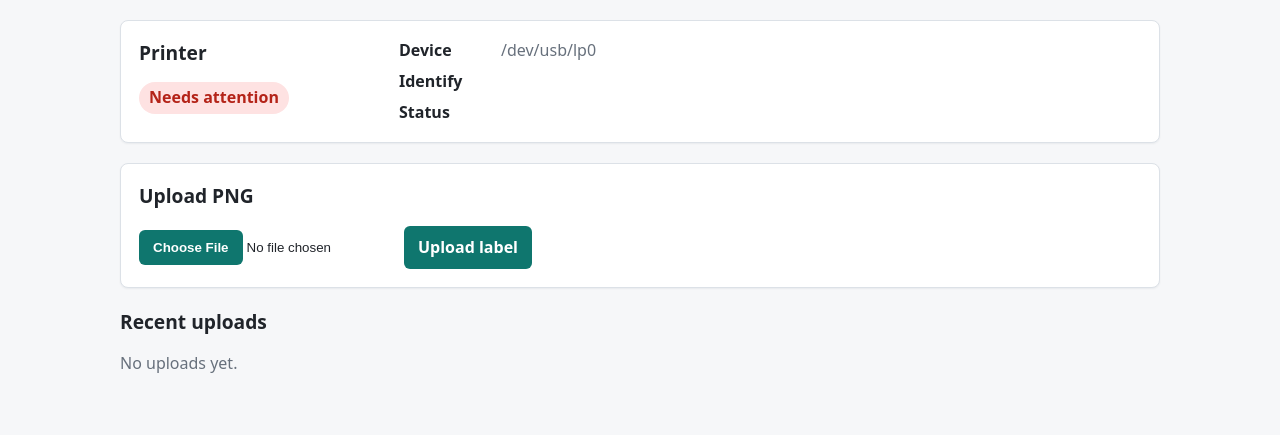
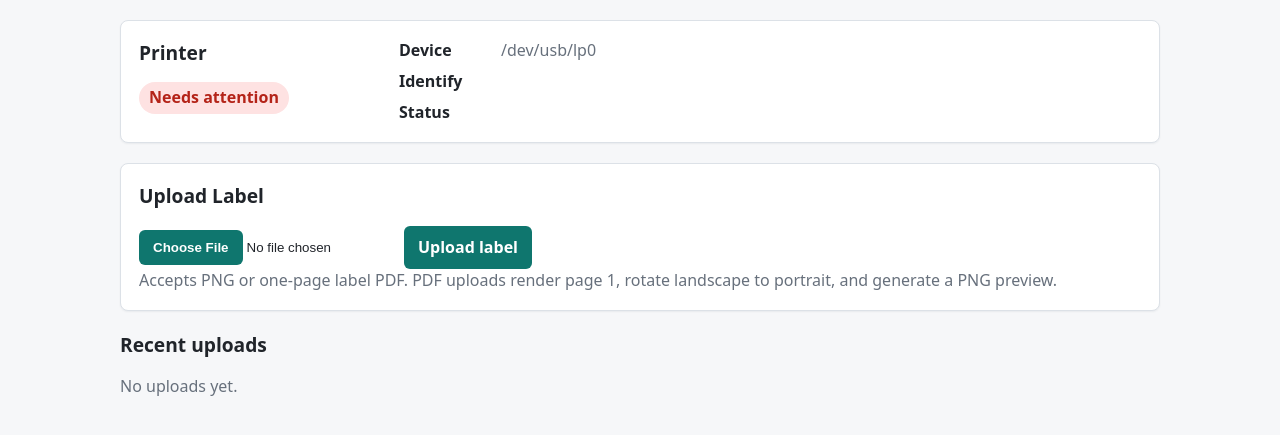
Before and after one commit to benleiber/labeldrop, a FastAPI app: page / in a window 1280 px wide. Shown: the part 114-549 px from the top of the page. Run offline with FastAPI, Linux system fonts and the light colour scheme; parts of the project's set-up code (start-up, migrations or seed data) failed here and were passed over.

Commit message:
Add PDF uploads and systemd service

```diff
--- a/pyproject.toml
+++ b/pyproject.toml
@@ -12,6 +12,7 @@ dependencies = [
   "fastapi>=0.111",
   "jinja2>=3.1",
   "pillow>=10",
+  "pymupdf>=1.24",
   "python-multipart>=0.0.9",
   "uvicorn[standard]>=0.30",
   "munbyn-itpp130b[image] @ git+https://github.com/benleiber/munbyn-itpp130b-linux.git@v0.2.0",
--- a/src/labeldrop/app.py
+++ b/src/labeldrop/app.py
@@ -11,17 +11,21 @@ from pathlib import Path
 from typing import Any
 from urllib.parse import urlencode
 
+import fitz
 from fastapi import FastAPI, File, HTTPException, Request, UploadFile
 from fastapi.responses import HTMLResponse, RedirectResponse
 from fastapi.staticfiles import StaticFiles
 from fastapi.templating import Jinja2Templates
-from PIL import Image, UnidentifiedImageError
+from PIL import Image, ImageOps, UnidentifiedImageError
 
 from munbyn_itpp130b import Label, TSPLGenerator, USBTransport
 from munbyn_itpp130b.discovery import identify
 from munbyn_itpp130b.transport import status as printer_status
 
 LOGGER = logging.getLogger("labeldrop")
+LABEL_4X6 = Label.shipping_4x6()
+LABEL_WIDTH_DOTS = int(round(LABEL_4X6.width_mm * LABEL_4X6.dots_per_mm))
+LABEL_HEIGHT_DOTS = int(round(LABEL_4X6.height_mm * LABEL_4X6.dots_per_mm))
 
 
 @dataclass(frozen=True)
@@ -119,6 +123,13 @@ def printer_snapshot() -> dict[str, Any]:
     return snapshot
 
 
+def flatten_to_white(image: Image.Image) -> Image.Image:
+    rgba = image.convert("RGBA")
+    base = Image.new("RGBA", rgba.size, "white")
+    base.alpha_composite(rgba)
+    return base.convert("RGB")
+
+
 def normalize_png(source: Path, target: Path) -> tuple[int, int]:
     try:
         with Image.open(source) as img:
@@ -127,19 +138,78 @@ def normalize_png(source: Path, target: Path) -> tuple[int, int]:
             img.load()
             if img.format != "PNG":
                 raise ValueError("Uploaded file is not a PNG")
-            normalized = Image.new("RGBA", img.size, "white")
-            if img.mode == "RGBA":
-                normalized.alpha_composite(img.convert("RGBA"))
-            else:
-                normalized.alpha_composite(img.convert("RGBA"))
-            normalized.convert("RGB").save(target, "PNG", optimize=True)
+            normalized = flatten_to_white(img)
+            normalized.save(target, "PNG", optimize=True)
             return normalized.size
     except (UnidentifiedImageError, ValueError) as exc:
         raise HTTPException(status_code=400, detail=str(exc)) from exc
 
 
+def fit_to_label_canvas(image: Image.Image) -> Image.Image:
+    contained = ImageOps.contain(image, (LABEL_WIDTH_DOTS, LABEL_HEIGHT_DOTS), Image.Resampling.LANCZOS)
+    canvas = Image.new("RGB", (LABEL_WIDTH_DOTS, LABEL_HEIGHT_DOTS), "white")
+    offset = (
+        (LABEL_WIDTH_DOTS - contained.width) // 2,
+        (LABEL_HEIGHT_DOTS - contained.height) // 2,
+    )
+    canvas.paste(contained, offset)
+    return canvas
+
+
+def render_pdf_first_page(source: Path, target: Path) -> dict[str, Any]:
+    try:
+        with fitz.open(source) as document:
+            if document.page_count < 1:
+                raise ValueError("Uploaded PDF has no pages")
+            page = document.load_page(0)
+            pixmap = page.get_pixmap(dpi=203, alpha=True)
+    except (RuntimeError, ValueError) as exc:
+        raise HTTPException(status_code=400, detail=f"PDF render failed: {exc}") from exc
+
+    mode = "RGBA" if pixmap.alpha else "RGB"
+    rendered = Image.frombytes(mode, (pixmap.width, pixmap.height), pixmap.samples)
+    flattened = flatten_to_white(rendered)
+    rotation_applied = 0
+    if flattened.width > flattened.height:
+        flattened = flattened.rotate(90, expand=True)
+        rotation_applied = 90
+    normalized = fit_to_label_canvas(flattened)
+    normalized.save(target, "PNG", optimize=True)
+    return {
+        "rendered_dimensions": {"width": pixmap.width, "height": pixmap.height},
+        "processed_dimensions": {"width": normalized.width, "height": normalized.height},
+        "rotation_applied": rotation_applied,
+    }
+
+
+def process_upload(upload_path: Path, processed_path: Path, original_type: str) -> dict[str, Any]:
+    if original_type == "png":
+        width, height = normalize_png(upload_path, processed_path)
+        return {
+            "original_type": "png",
+            "rendered_type": "png",
+            "rotation_applied": 0,
+            "dimensions": {
+                "original": {"width": width, "height": height},
+                "processed": {"width": width, "height": height},
+            },
+        }
+    if original_type == "pdf":
+        pdf_result = render_pdf_first_page(upload_path, processed_path)
+        return {
+            "original_type": "pdf",
+            "rendered_type": "png",
+            "rotation_applied": pdf_result["rotation_applied"],
+            "dimensions": {
+                "rendered": pdf_result["rendered_dimensions"],
+                "processed": pdf_result["processed_dimensions"],
+            },
+        }
+    raise HTTPException(status_code=400, detail="Unsupported upload type")
+
+
 def print_image(path: Path) -> int:
-    payload = TSPLGenerator(Label.shipping_4x6()).from_image(path, invert=True)
+    payload = TSPLGenerator(LABEL_4X6).from_image(path, invert=True)
     return USBTransport(settings.device).send(payload)
 
 
@@ -159,38 +229,54 @@ def home(request: Request, message: str | None = None, error: str | None = None)
 
 @app.post("/upload")
 async def upload_label(file: UploadFile = File(...)) -> RedirectResponse:
-    if file.content_type not in {"image/png", "application/octet-stream"}:
-        return redirect_home(error="Please upload a PNG file.")
-
     job_id = uuid.uuid4().hex
     original_name = Path(file.filename or "label.png").name
-    upload_path = settings.upload_dir / f"{job_id}.png"
+    suffix = Path(original_name).suffix.lower()
+    type_by_suffix = {".png": "png", ".pdf": "pdf"}
+    original_type = type_by_suffix.get(suffix)
+    if original_type is None:
+        return redirect_home(error="Please upload a PNG or PDF file.")
+
+    upload_path = settings.upload_dir / f"{job_id}{suffix}"
     processed_path = settings.processed_dir / f"{job_id}.png"
 
     data = await file.read(settings.max_upload_bytes + 1)
     if len(data) > settings.max_upload_bytes:
-        return redirect_home(error="PNG is too large.")
+        return redirect_home(error=f"{original_type.upper()} is too large.")
 
     upload_path.write_bytes(data)
     try:
-        width, height = normalize_png(upload_path, processed_path)
+        processing = process_upload(upload_path, processed_path, original_type)
     except HTTPException as exc:
         upload_path.unlink(missing_ok=True)
+        processed_path.unlink(missing_ok=True)
         return redirect_home(error=str(exc.detail))
 
     job = {
         "id": job_id,
         "created_at": utc_now(),
         "original_name": original_name,
+        "original_type": processing["original_type"],
+        "rendered_type": processing["rendered_type"],
+        "rotation_applied": processing["rotation_applied"],
         "upload_path": str(upload_path),
         "processed_path": str(processed_path),
         "preview_url": f"/processed/{job_id}.png",
-        "width": width,
-        "height": height,
+        "width": processing["dimensions"]["processed"]["width"],
+        "height": processing["dimensions"]["processed"]["height"],
+        "dimensions": processing["dimensions"],
         "last_print": None,
     }
     save_job(job)
-    LOGGER.info("Saved upload id=%s name=%s size=%sx%s", job_id, original_name, width, height)
+    LOGGER.info(
+        "Saved upload id=%s name=%s type=%s processed=%sx%s rotation=%s",
+        job_id,
+        original_name,
+        processing["original_type"],
+        job["width"],
+        job["height"],
+        processing["rotation_applied"],
+    )
     return redirect_home(message="Upload ready to print.")
 
 
@@ -213,7 +299,7 @@ def print_upload(job_id: str) -> RedirectResponse:
 @app.post("/print-test")
 def print_test_label() -> RedirectResponse:
     try:
-        payload = TSPLGenerator(Label.shipping_4x6()).text_label("LabelDrop test")
+        payload = TSPLGenerator(LABEL_4X6).text_label("LabelDrop test")
         sent = USBTransport(settings.device).send(payload)
         LOGGER.info("Printed test label bytes=%s", sent)
         return redirect_home(message="Test label sent to printer.")
--- a/src/labeldrop/static/style.css
+++ b/src/labeldrop/static/style.css
@@ -59,7 +59,8 @@ h3 {
 .topbar p,
 .empty,
 dd,
-.upload-meta p {
+.upload-meta p,
+.helper {
   color: var(--muted);
 }
 
@@ -140,6 +141,10 @@ input::file-selector-button:hover {
   flex-wrap: wrap;
 }
 
+.helper {
+  margin-bottom: 0;
+}
+
 .notice {
   border-radius: 8px;
   margin-bottom: 16px;
--- a/src/labeldrop/templates/index.html
+++ b/src/labeldrop/templates/index.html
@@ -43,11 +43,12 @@
       </section>
 
       <section class="panel">
-        <h2>Upload PNG</h2>
+        <h2>Upload Label</h2>
         <form class="upload-form" action="/upload" method="post" enctype="multipart/form-data">
-          <input type="file" name="file" accept="image/png" required>
+          <input type="file" name="file" accept=".png,.pdf,image/png,application/pdf" required>
           <button type="submit">Upload label</button>
         </form>
+        <p class="helper">Accepts PNG or one-page label PDF. PDF uploads render page 1, rotate landscape to portrait, and generate a PNG preview.</p>
       </section>
 
       <section>
@@ -59,7 +60,11 @@
                 <img src="{{ item.preview_url }}" alt="Preview for {{ item.original_name }}">
                 <div class="upload-meta">
                   <h3>{{ item.original_name }}</h3>
+                  <p>{{ item.original_type|upper }} to {{ item.rendered_type|upper }}</p>
                   <p>{{ item.width }} x {{ item.height }} px</p>
+                  {% if item.rotation_applied %}
+                    <p>Rotated {{ item.rotation_applied }} degrees</p>
+                  {% endif %}
                   <p>{{ item.created_at }}</p>
                   {% if item.last_print %}
                     {% if item.last_print.ok %}
```
Also changed, not shown: docs/SYSTEMD.md (added, +38 -0 lines), tests/test_app.py (+33 -0 lines), README.md, 1 other file.
